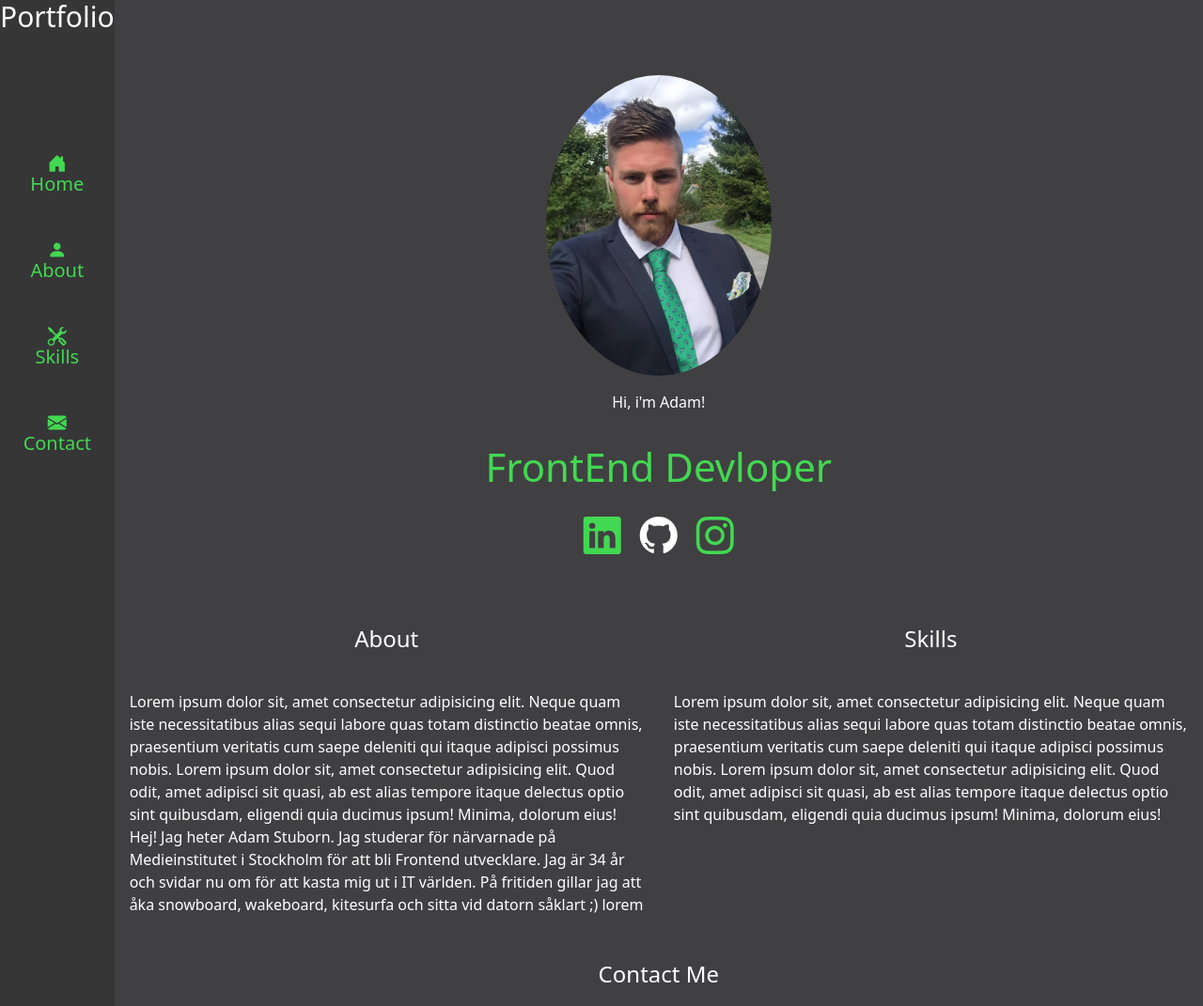
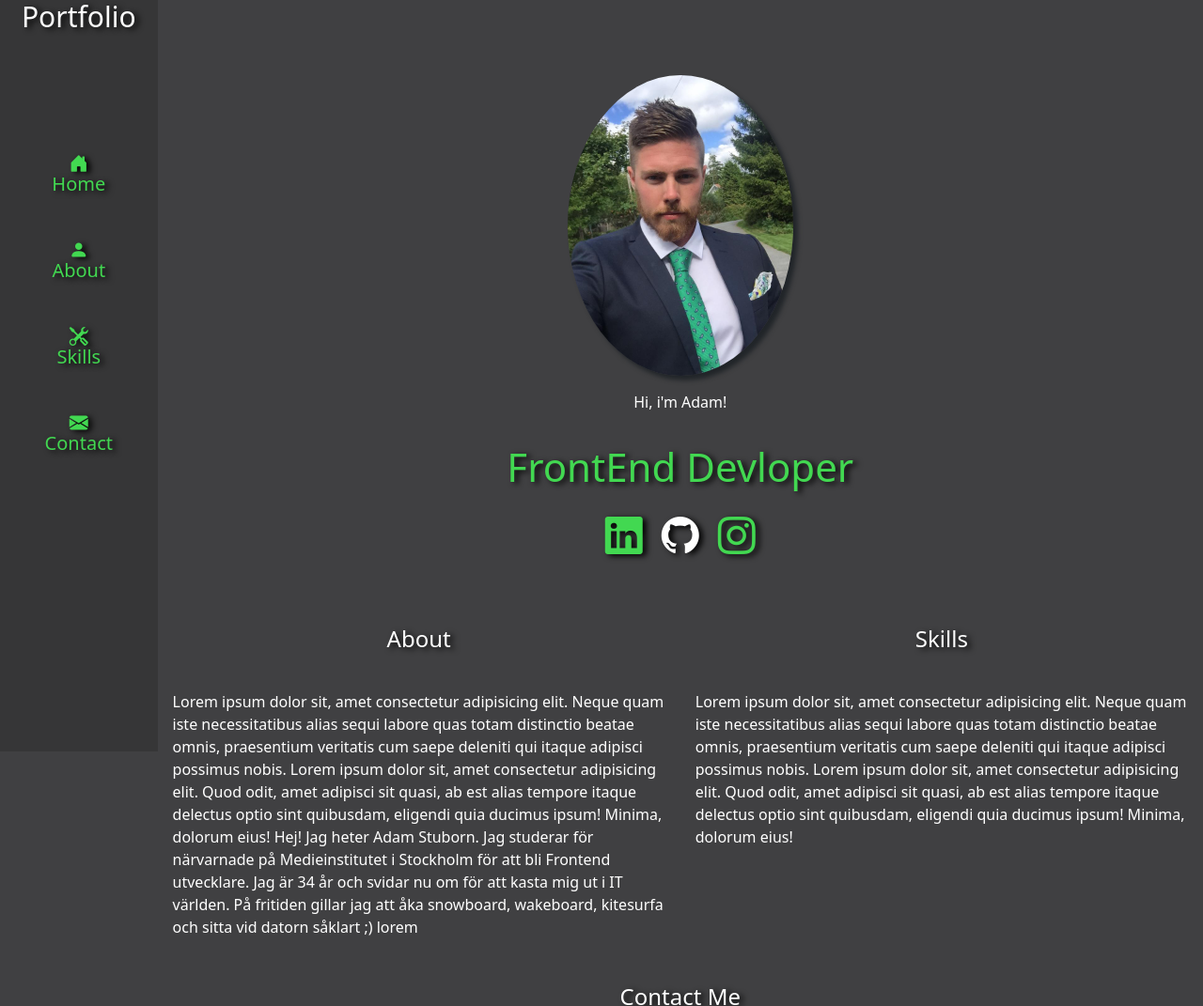
Before and after one commit to Stuuben/Portfolio, a plain HTML site: page index.html in a window 1280 px wide. Shown: the top 1071 px of the page at 94% size. Drawn offline with nearby package versions, Linux system fonts and the light colour scheme.

Commit message:
gjort om all css till scss, gjort headern sticky, satt fontsadow och boxshadow

```diff
--- a/index.html
+++ b/index.html
@@ -27,7 +27,7 @@
 
   <body>
     <main class="container-fluid">
-      <header>
+      <header class="sticky">
         <h1>Portfolio</h1>
         <nav>
           <section>
@@ -114,7 +114,6 @@
         </section>
         <article id="contact">
           <h4>Contact Me</h4>
-
           <form>
             <ul>
               <li>
--- /dev/null
+++ b/scss/_mixins.scss
@@ -0,0 +1,17 @@
+@use "variables" as var;
+
+@mixin justify-center {
+  display: flex;
+  justify-content: center;
+}
+
+@mixin center-all {
+  display: flex;
+  justify-content: center;
+  align-items: center;
+}
+
+@mixin text-shadow {
+  text-shadow: 4px 2px 6px var.$shadow-color;
+
+}
--- /dev/null
+++ b/scss/_variables.scss
@@ -0,0 +1,7 @@
+
+$primary-color: #404042;
+$secondary-color: #42D851;
+$tertiary-color: #363637;
+$form-bg-color: #6f6f72;
+$text-color: #FFFFFF;
+$shadow-color: rgba(0, 0, 0, 1);
--- /dev/null
+++ b/scss/index.scss
@@ -0,0 +1,262 @@
+ @use "mixins" as mix;
+ @use "variables" as var;
+
+
+ body {
+    background-color: var.$primary-color;
+    position: relative;
+}
+header {
+    padding: 0;
+    background-color: var.$tertiary-color;
+}
+
+.sticky {
+  position: sticky;
+  top: 0;
+  width: 100%;
+}
+
+.container-fluid {
+    padding: 0;
+    margin: 0;
+    min-height: 100vh;
+
+}
+nav {
+  ul {
+    display: flex;
+    justify-content: space-around;
+    padding: 0;
+    @include mix.text-shadow;
+  }
+}
+
+i {
+    @include mix.justify-center;
+}
+h1 {
+    color: var.$text-color;
+    @include mix.justify-center;
+    font-size: 30px;
+    @include mix.text-shadow;
+
+}
+h3, h4 {
+    color: var.$text-color;
+    padding: 1rem;
+    @include mix.text-shadow;
+
+}
+
+h2 {
+    color:var.$secondary-color;
+    font-size: 42px;
+    @include mix.text-shadow;
+
+}
+
+h5 {
+    text-align: center;
+}
+
+p {
+    color: var.$text-color;
+    padding: 1rem
+}
+
+article {
+
+  h4 {
+    text-align: center;
+  }
+}
+
+li {
+    list-style:none;
+}
+a {
+    text-decoration: none;
+    font-style: unset;
+    font-weight: bold;
+    color: var.$secondary-color;
+    transition: color 0.3s ease-in-out;
+
+    &:hover {
+      color:var.$text-color;
+  }
+}
+
+
+#github {
+    color:var.$text-color;
+    transition: 0.6s;
+    @include mix.text-shadow;
+
+    &:hover {
+      transform: scale(1.3);
+   }
+
+
+}
+
+#instagram {
+  color: var.$secondary-color;
+  transition: 0.6s;
+  @include mix.text-shadow;
+
+   &:hover {
+    transform: scale(1.3);
+  }
+}
+
+
+#linkedin {
+  color: var.$secondary-color;
+  transition: 0.6s;
+  @include mix.text-shadow;
+
+    &:hover {
+      transform: scale(1.3);
+  }
+
+}
+
+
+.img-container {
+   margin-top: 5rem;
+   @include mix.justify-center;
+
+
+    img {
+      width: 30vh;
+      border-radius: 50%;
+      box-shadow: 5px 5px 5px;
+
+    }
+
+}
+
+form {
+    display: flex;
+    position: relative;
+
+    ul {
+      list-style-type: none;
+      position: relative;
+  }
+
+    li {
+    padding: 0.2rem;
+    display: flex;
+    justify-content: space-between;
+  }
+}
+
+input {
+    display: flex;
+}
+
+form input,textarea,::placeholder {
+    background-color: var.$form-bg-color;
+    color: var.$text-color;
+}
+
+button{
+    width: 100px;
+    height: 30px;
+    background-color: var.$secondary-color;
+    border-radius: 10px;
+    transition: color 0.5s ease;
+    font-size: 20px;
+    @include mix.center-all;
+    padding: 10px 15px;
+
+
+
+
+}
+button:hover {
+color: var.$text-color;
+}
+.content {
+    margin-top: 5vh;
+}
+
+.icons {
+    height: 10vh;
+    @include mix.center-all;
+}
+.icons a {
+    margin: 10px
+}
+
+
+@media screen and (min-width: 768px) {
+     .container-fluid {
+       display: flex;
+
+    }
+    header {
+     display: flex;
+     flex-direction: column;
+     height: 100vh;
+
+     .sticky {
+      position: sticky;
+      top: 0;
+      width: 100%;
+     }
+    }
+
+    nav {
+        display: flex;
+        flex-direction: column;
+
+        ul {
+          display: flex;
+          flex-direction: column;
+          align-items: center;
+          width: 100%;
+          margin-top: 10vh;
+      }
+
+        li {
+        margin-top: 5vh;
+      }
+    }
+
+
+
+}
+
+@media screen and (min-width: 1200px) {
+
+  .content {
+      display: flex;
+      position: relative;
+
+
+
+  }
+  #about {
+      @include mix.justify-center;
+      flex-direction: column;
+      width: 100%;
+   }
+
+  #skills {
+        display: flex;
+        width: 100%;
+
+
+
+   }
+  section.content article {
+        display: flex;
+        flex-direction: column;
+
+
+
+    }
+}
```
Also changed, not shown: css/index.css, 1 other file.
